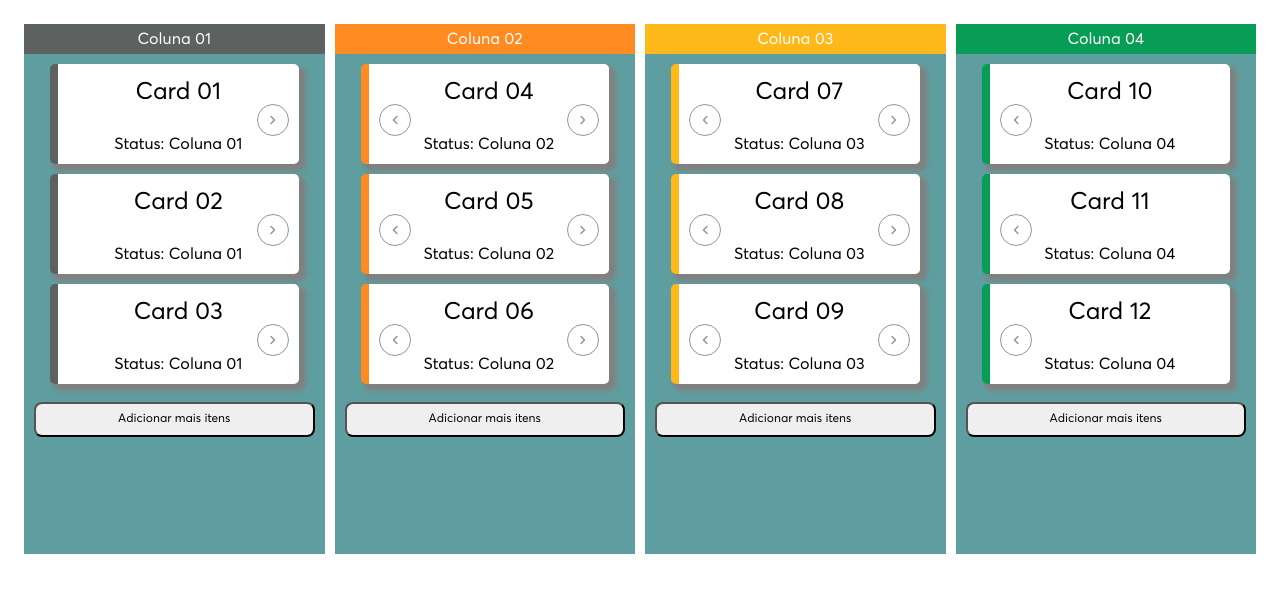
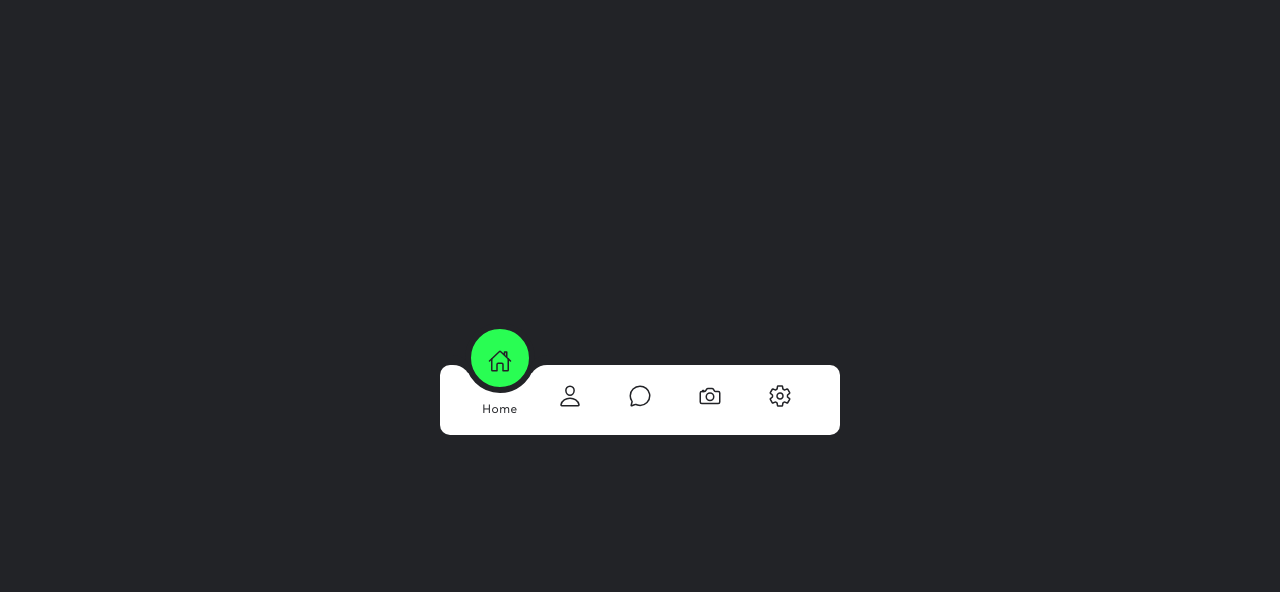
Before and after one commit to g-aleprojetos/component-models-in-reactjs, a React (Create React App) app: page / in a window 1280 px wide. Shown: the top 592 px of the page. Built offline with nearby package versions, Linux system fonts and the light colour scheme.

Commit message:
feat: criação do NavigationMenuIndicator1

```diff
--- a/package.json
+++ b/package.json
@@ -4,6 +4,7 @@
   "private": true,
   "dependencies": {
     "@faker-js/faker": "^8.4.1",
+    "@ionic/react": "^8.2.7",
     "@testing-library/jest-dom": "^5.17.0",
     "@testing-library/react": "^13.4.0",
     "@testing-library/user-event": "^13.5.0",
--- a/public/index.html
+++ b/public/index.html
@@ -1,5 +1,5 @@
 <!DOCTYPE html>
-<html lang="en">
+<html lang="pt-br">
   <head>
     <meta charset="utf-8" />
     <link rel="icon" href="%PUBLIC_URL%/favicon.ico" />
--- a/src/index.tsx
+++ b/src/index.tsx
@@ -2,8 +2,8 @@ import React from "react";
 import ReactDOM from "react-dom/client";
 import "./index.css";
 import reportWebVitals from "./reportWebVitals";
-import { DragAndDrop } from "./pages/DragAndDrop";
 import { DragAndDropProvider } from '../src/pages/DragAndDrop/context';
+import { NavigationMenuIndicator1 } from "./pages/NavigationMenuIndicator1";
 
 const root = ReactDOM.createRoot(
   document.getElementById("root") as HTMLElement
@@ -11,7 +11,7 @@ const root = ReactDOM.createRoot(
 root.render(
   <React.StrictMode>
     <DragAndDropProvider>
-      <DragAndDrop />
+      <NavigationMenuIndicator1 />
     </DragAndDropProvider>
   </React.StrictMode>
 );
--- /dev/null
+++ b/src/pages/NavigationMenuIndicator1/NavigationMenuIndicator1.css
@@ -0,0 +1,132 @@
+main {
+  display: flex;
+  justify-content: center;
+  align-items: center;
+  height: 100vh;
+  background-color: #222327;
+}
+
+.navigation {
+  display: flex;
+  position: relative;
+  justify-content: center;
+  align-items: center;
+  width: 400px;
+  height: 70px;
+  border-radius: 10px;
+  background-color: #fff;
+}
+
+.navigation ul {
+  display: flex;
+  width: 350px;
+}
+
+.navigation ul li {
+  position: relative;
+  list-style: none;
+  width: 70px;
+  height: 70px;
+  z-index: 1;
+}
+
+.navigation ul li a {
+  display: flex;
+  position: relative;
+  justify-content: center;
+  flex-direction: column;
+  width: 100%;
+  text-align: center;
+  font-weight: 500;
+}
+
+.navigation ul li a .icon {
+  display: block;
+  position: relative;
+  line-height: 70px;
+  font-size: 1.5em;
+  text-align: center;
+  transition: 0.5s;
+  color: #222327;
+}
+
+.navigation ul li.active a .icon {
+  transform: translateY(-35px);
+}
+
+.navigation ul li a .text {
+  display: flex;
+  position: absolute;
+  justify-content: center;
+  align-items: center;
+  width: 100%;
+  color: #222327;
+  font-weight: 400;
+  font-size: 0.75em;
+  font-family: AvertaStd-Regular, serif;
+  letter-spacing: 0.05em;
+  transition: 0.5s;
+  opacity: 0;
+  transform: translateY(20px);
+}
+
+.navigation ul li.active a .text {
+  opacity: 1;
+  transform: translateY(10px);
+}
+
+.indicator {
+  position: absolute;
+  top: -60%;
+  width: 70px;
+  height: 70px;
+  border-radius: 50%;
+  background-color: #29fd53;
+  border: 6px solid #222327;
+  box-sizing: border-box;
+  transition: 0.5s;
+}
+
+.indicator::before {
+  content: "";
+  position: absolute;
+  top: 62%;
+  left: -18px;
+  width: 18px;
+  height: 18px;
+  background: transparent;
+  border-top-right-radius: 20px;
+  box-shadow: 0px -10px 0 0 #222327;
+}
+
+.indicator::after {
+  content: "";
+  position: absolute;
+  top: 62%;
+  right: -18px;
+  width: 18px;
+  height: 18px;
+  background: transparent;
+  border-top-left-radius: 20px;
+  box-shadow: 0px -10px 0 0 #222327;
+}
+
+.navigation ul li:nth-child(1).active ~ .indicator {
+  transform: translateX(calc(70px * 0));
+}
+
+.navigation ul li:nth-child(2).active ~ .indicator {
+  transform: translateX(calc(70px * 1));
+}
+
+.navigation ul li:nth-child(3).active ~ .indicator {
+  transform: translateX(calc(70px * 2));
+}
+
+.navigation ul li:nth-child(4).active ~ .indicator {
+  transform: translateX(calc(70px * 3));
+}
+
+.navigation ul li:nth-child(5).active ~ .indicator {
+  transform: translateX(calc(70px * 4));
+}
--- /dev/null
+++ b/src/pages/NavigationMenuIndicator1/NavigationMenuIndicator1.tsx
@@ -0,0 +1,81 @@
+import React, { useEffect } from "react";
+import "./NavigationMenuIndicator1.css";
+import { IonIcon } from "@ionic/react";
+import {
+  homeOutline,
+  personOutline,
+  chatbubbleOutline,
+  cameraOutline,
+  settingsOutline,
+} from "ionicons/icons";
+
+export const NavigationMenuIndicator1 = () => {
+  useEffect(() => {
+    const list = document.querySelectorAll<HTMLElement>(".list");
+
+    function activeLink(item: HTMLElement) {
+      list.forEach((item) => item.classList.remove("active"));
+      item.classList.add("active");
+    }
+
+    const handleClick = function (this: HTMLElement) {
+      activeLink(this);
+    };
+
+    list.forEach((item) => item.addEventListener("click", handleClick));
+
+    return () => {
+      list.forEach((item) => item.removeEventListener("click", handleClick));
+    };
+  }, []);
+
+  return (
+    <main>
+      <div className="navigation">
+        <ul>
+          <li className="list active">
+            <a href="#home">
+              <span className="icon">
+                <IonIcon icon={homeOutline}></IonIcon>
+              </span>
+              <span className="text">Home</span>
+            </a>
+          </li>
+          <li className="list">
+            <a href="#profile">
+              <span className="icon">
+                <IonIcon icon={personOutline}></IonIcon>
+              </span>
+              <span className="text">Profile</span>
+            </a>
+          </li>
+          <li className="list">
+            <a href="#message">
+              <span className="icon">
+                <IonIcon icon={chatbubbleOutline}></IonIcon>
+              </span>
+              <span className="text">Message</span>
+            </a>
+          </li>
+          <li className="list">
+            <a href="#photo">
+              <span className="icon">
+                <IonIcon icon={cameraOutline}></IonIcon>
+              </span>
+              <span className="text">Photo</span>
+            </a>
+          </li>
+          <li className="list">
+            <a href="#settings">
+              <span className="icon">
+                <IonIcon icon={settingsOutline}></IonIcon>
+              </span>
+              <span className="text">Settings</span>
+            </a>
+          </li>
+          <div className="indicator"></div>
+        </ul>
+      </div>
+    </main>
+  );
+};
--- /dev/null
+++ b/src/pages/NavigationMenuIndicator1/index.ts
@@ -0,0 +1 @@
+export * from  './NavigationMenuIndicator1';
```
Also changed, not shown: 1 other file (tests, documents, lock files or other folders).
